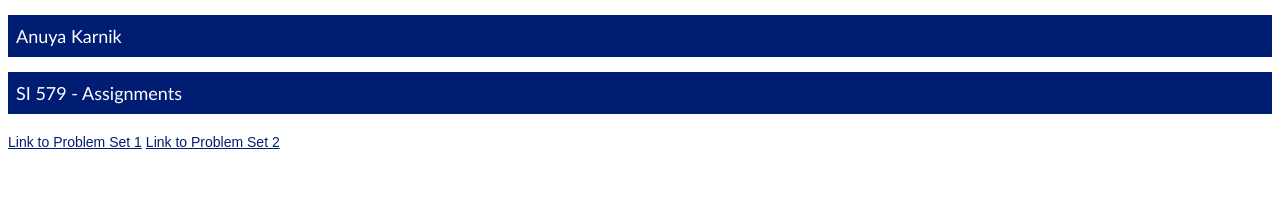
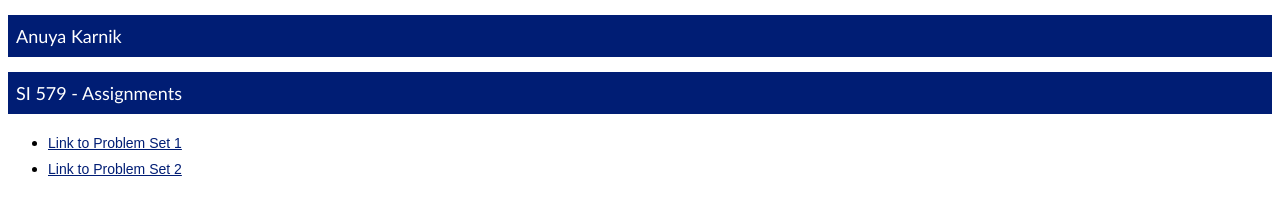
Before and after one commit to anuya-karnik/579_problemset1, a plain HTML site: page index.html in a window 1280 px wide. Drawn offline with Linux system fonts and the light colour scheme.

Commit message:
change index

```diff
--- a/index.html
+++ b/index.html
@@ -8,8 +8,11 @@
         <h2>Anuya Karnik</h2>
         <h2>SI 579 - Assignments </h2>
 
-        <a href="">Link to Problem Set 1</a>
-        <a href="">Link to Problem Set 2</a>
+        <ul>
+            <li><a href="">Link to Problem Set 1</a></li>
+            <li><a href="">Link to Problem Set 2</a></li>
+        </ul>
+
 
     </body>
 </html>
```
